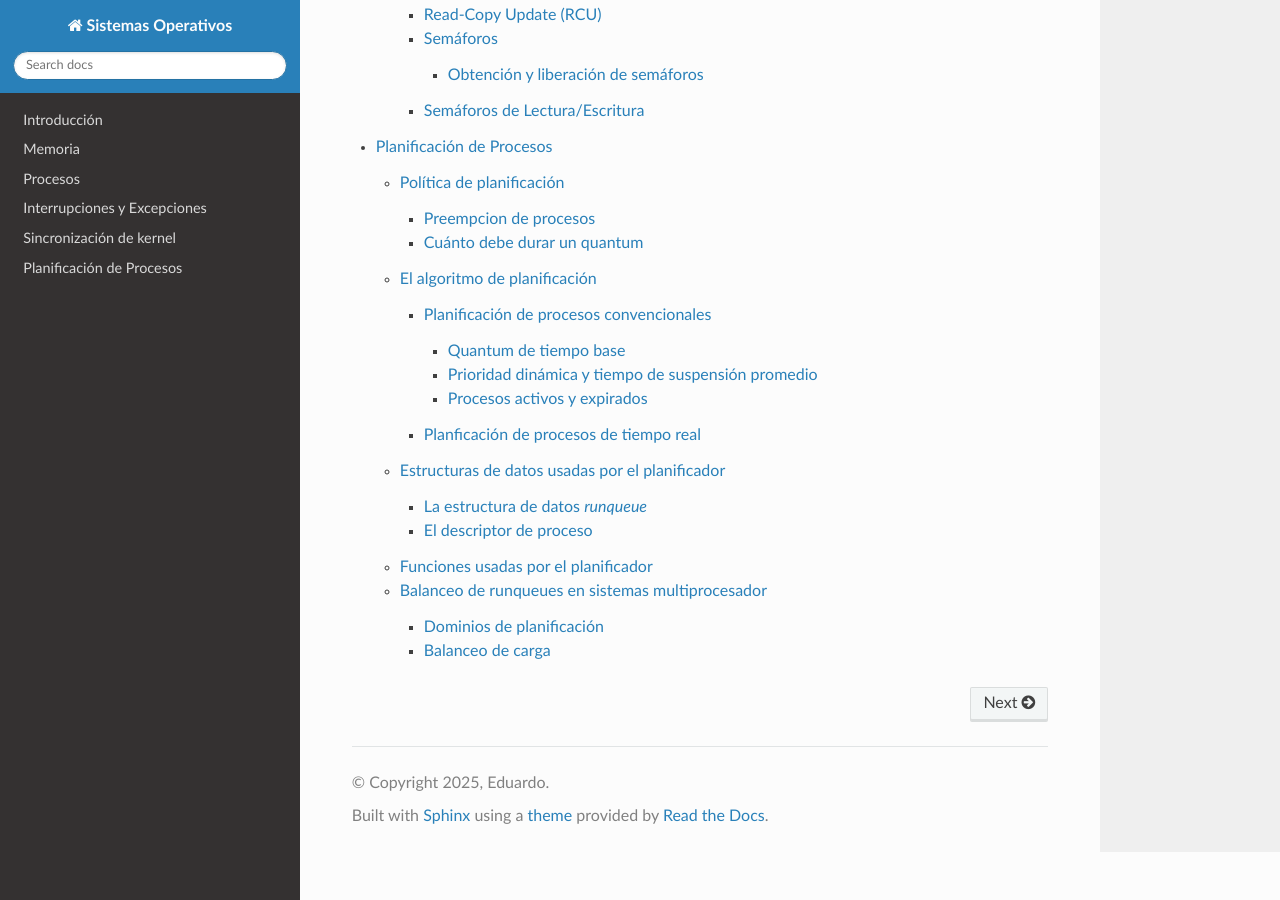
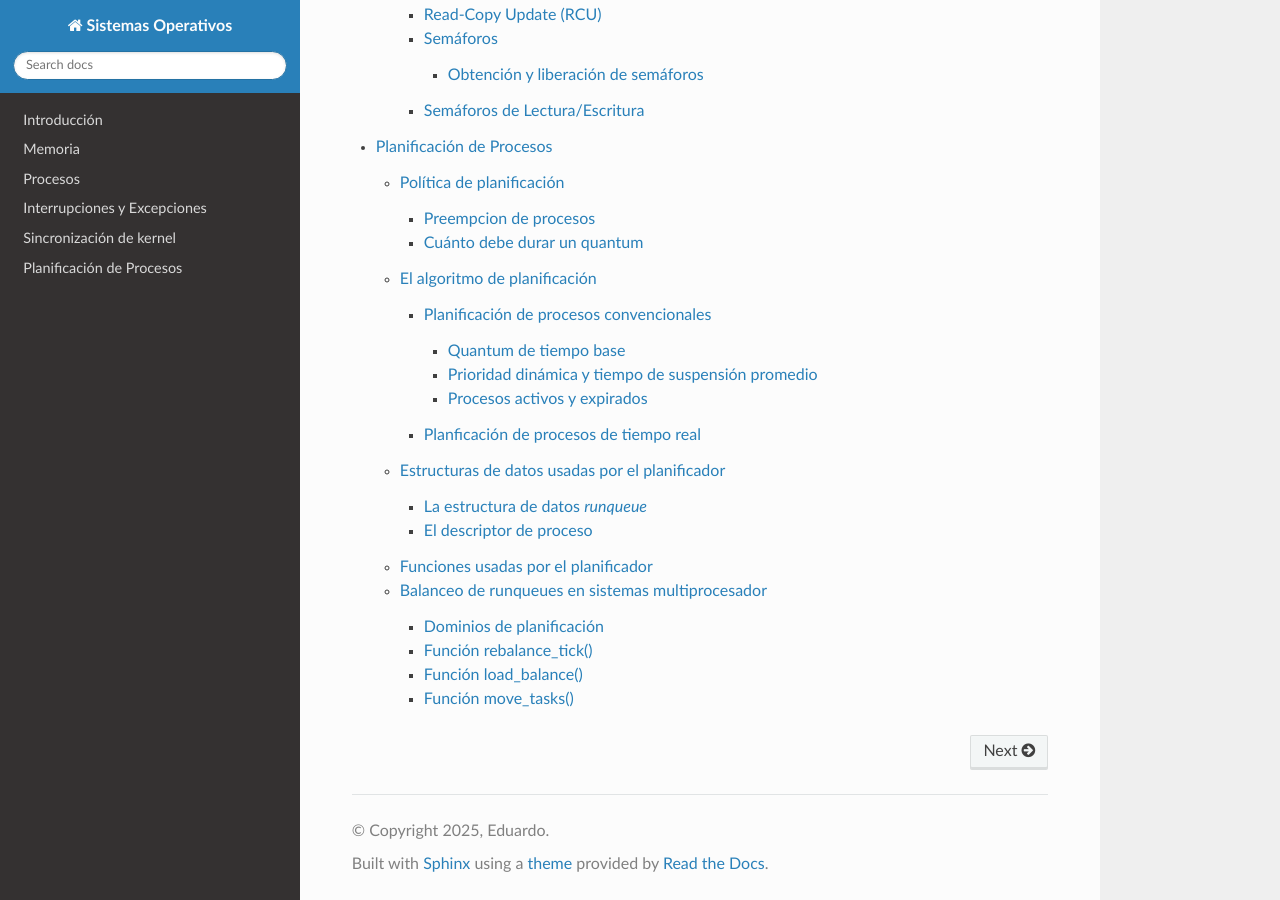
Before and after one commit to educonstantin/so, a Sphinx documentation site: the page built from docs/source/index.rst, in a window 1280 px wide and 900 px high, scrolled down 3355 px. Built offline with Sphinx 7.4.7 and the Read the Docs theme 3.1.0, drawn with Linux system fonts in a browser that asks for light colours; some of the changed lines change nothing that is shown.

Commit message:
Add files via upload

```diff
--- a/docs/source/planificacion.rst
+++ b/docs/source/planificacion.rst
@@ -374,5 +374,33 @@
 
 Los descriptores *sched_domain* de todas las CPUs físicas en el sistema se almacenan en la variable por CPU *phys_domains*. Si el núcleo no admite la tecnología de hyper-threading, estos dominios se encuentran en el nivel inferior de la jerarquía de dominios y los campos *sd* de los descriptores de la runqueue apuntan a ellos; es decir, son los dominios de planificación base. Por el contrario, si el núcleo admite la tecnología de hyper-threading, los dominios de planificación de nivel inferior se almacenan en la variable por CPU *cpu_domains*.
 
-Balanceo de carga
-*****************
+Función rebalance_tick()
+************************
+Para mantener equilibradas las runqueues del sistema, *scheduler_tick()* invoca la función *rebalance_tick()* una vez por tick. Recibe como parámetros el índice *this_cpu* de la CPU local, la dirección *this_rq* de la runqueue local y un indicador, *idle*, que puede asumir los siguientes valores:
+SCHED_IDLE
+ La CPU está inactiva actualmente, es decir, *current* es el proceso de intercambio.
+NOT_IDLE
+ La CPU no está inactiva actualmente, es decir, *current* no es el proceso de intercambio.
+
+La función *rebalance_tick()* determina primero el número de procesos en la cola de ejecución y actualiza la carga de trabajo promedio de la runqueue; para ello, la función accede a los campos *nr_running* y *cpu_load* del descriptor de la runqueue.
+
+A continuación, *rebalance_tick()* inicia un bucle sobre todos los dominios de planificación en la ruta desde el dominio base (al que hace referencia el campo *sd* del descriptor de la runqueue local) hasta el dominio de nivel superior. En cada iteración, la función determina si ha llegado el momento de invocar la función *load_balance()*, ejecutando así una operación de reequilibrio en el dominio de planificación. El valor de *idle* y algunos parámetros almacenados en el descriptor de dominio *sched_domain* determinan la frecuencia de las invocaciones de *load_balance()*. Si *idle* es igual a SCHED_IDLE, entonces la cola de ejecución está vacía y *rebalance_tick()* invoca *load_balance()* con bastante frecuencia (aproximadamente una vez cada uno o dos ticks para los dominios de planificación correspondientes a CPU lógicas y físicas). Por el contrario, si *idle* es igual a NOT_IDLE, *rebalance_tick()* invoca *load_balance()* con moderación (aproximadamente una vez cada 10 milisegundos para los dominios de planificación correspondientes a CPU lógicas y una vez cada 100 milisegundos para los dominios de planificación correspondientes a CPU físicas).
+
+Función load_balance()
+**********************
+La función *load_balance()* verifica si un dominio de planificación está significativamente desequilibrado; más precisamente, verifica si el desequilibrio se puede reducir moviendo algunos procesos del grupo más ocupado a la runqueue de la CPU local. Si es así, la función intenta esta migración. Recibe cuatro parámetros:
+
+*this_cpu*
+ El índice de la CPU local
+*this_rq*
+ La dirección del descriptor de la runqueue local
+*sd*
+ Apunta al descriptor del dominio de planificación que se va a verificar
+*idle*
+ SCHED_IDLE (la CPU local está inactiva) o NOT_IDLE
+
+Función move_tasks()
+********************
+La función *move_tasks()* mueve procesos desde una runqueue de origen a la runqueue local. Recibe seis parámetros: *this_rq* y *this_cpu* (el descriptor de la runqueue local y el índice de CPU local), *busiest* (el descriptor de la runqueue de origen), *max_nr_move* (el número máximo de procesos a mover), *sd* (la dirección del descriptor de dominio de planificación en el que se lleva a cabo esta operación de balanceo) y el indicador *idle* (además de SCHED_IDLE y NOT_IDLE, este indicador también se puede establecer en NEWLY_IDLE cuando la función se invoca indirectamente mediante *idle_balance()*. La función analiza primero los procesos expirados de la runqueue más ocupada, comenzando por los de mayor prioridad. Cuando se han escaneado todos los procesos expirados, la función escanea los procesos activos de la runqueue más ocupada. Para cada proceso candidato, la función invoca *can_migrate_task()*.
+
+Si *can_migrate_task()* devuelve el valor 1, *move_tasks()* invoca la función *pull_task()* para mover el proceso candidato a la runqueue local. Básicamente, *pull_task()* ejecuta *dequeue_task()* para eliminar el proceso de la runqueue remota, luego ejecuta *enqueue_task()* para insertar el proceso en la runqueue local y, finalmente, si el proceso que se acaba de mover tiene una prioridad dinámica más alta que la actual, invoca *resched_task()* para interrumpir el proceso actual de la CPU local.
```
